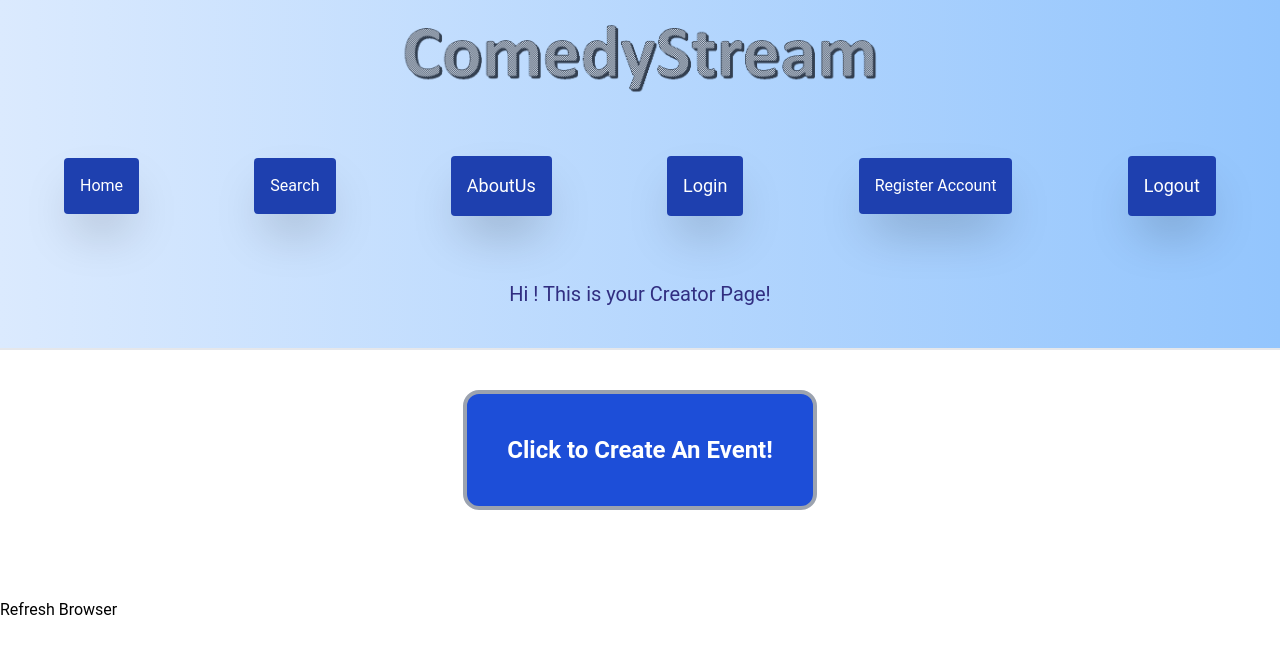
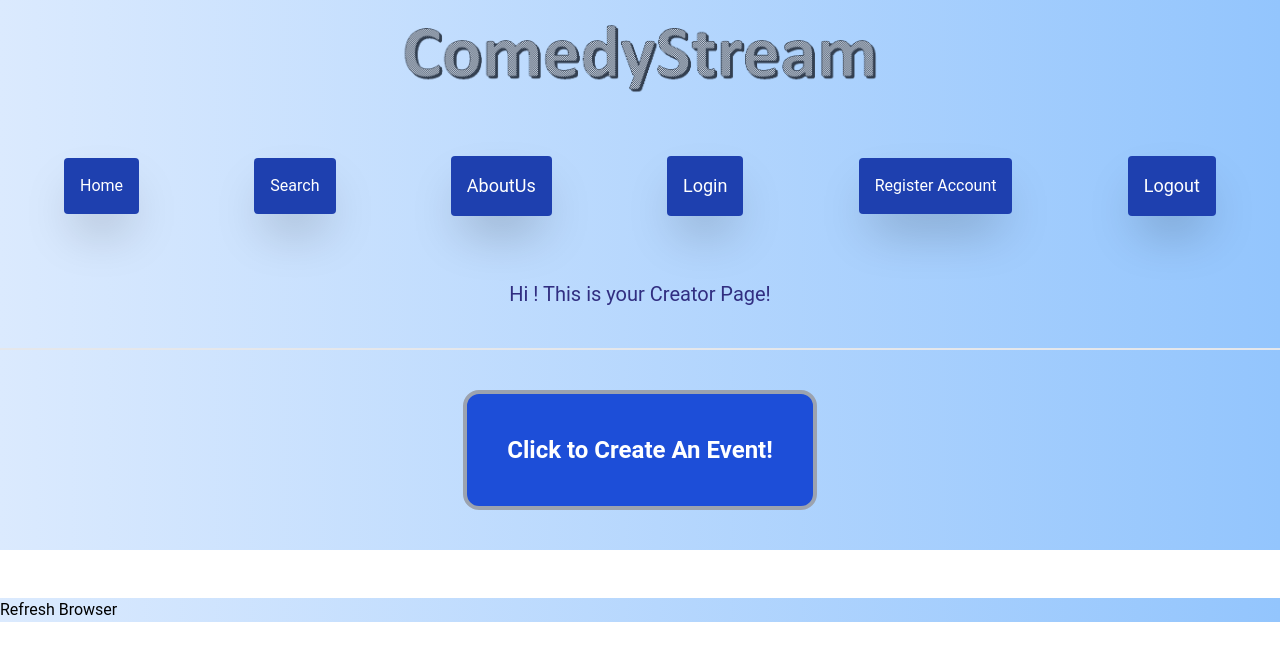
Before and after one commit to Joelstraley/Project-3-Improv-Coders, a React (Create React App) app in the folder client/: page /creatorPage in a window 1280 px wide. Shown: the top 660 px of the page. Built offline with nearby package versions, Linux system fonts and the light colour scheme; no server answers.

Commit message:
changed css

```diff
--- a/client/src/pages/CreatorPage/index.js
+++ b/client/src/pages/CreatorPage/index.js
@@ -40,12 +40,14 @@ export default class CreatorPage extends Component {
             <div>
                 <NavBar />
                 <h1 className="flex justify-center bg-gradient-to-r from-blue-100 to-blue-300 p-10 border-b-2 text-indigo-900 text-xl"> Hi {this.state.user ? this.state.user.email : null} ! This is your Creator Page!</h1>
-                <div className="flex justify-center"><button className="flex justify-center bg-blue-700 m-10 text-white text-2xl font-bold p-10 rounded-2xl border-4 border-solid border-gray-400 hover:bg-blue-300 hover:text-black hover:opacity-90 transition duration-500" onClick={this.toggleForm}>Click to Create An Event!</button></div>
+                <div className="flex justify-center bg-gradient-to-r from-blue-100 to-blue-300"><button className="flex justify-center bg-blue-700 m-10 text-white text-2xl font-bold p-10 rounded-2xl border-4 border-solid border-gray-400 hover:bg-blue-300 hover:text-black hover:opacity-90 transition duration-500" onClick={this.toggleForm}>Click to Create An Event!</button></div>
                 {this.state.displayForm ? <FormComponent /> : ""}
-                {this.state.displayForm ? <button className="flex justify-center py-4 px-4 bg-blue-800 hover:bg-blue-500 text-white rounded mx-10 border-solid border-1 focus:outline-none focus:ring-2 focus:ring-purple-600 focus:ring-opacity-50 hover:shadow-inner shadow-2xl" onClick={this.toggleForm}>Hide Form!</button> : ""}
+                <div className="bg-gradient-to-r from-blue-100 to-blue-300">
+                    {this.state.displayForm ? <button className="flex justify-center py-4 px-4 bg-blue-800 hover:bg-blue-500 text-white rounded mx-10 border-solid border-1 focus:outline-none focus:ring-2 focus:ring-purple-600 focus:ring-opacity-50 hover:shadow-inner shadow-2xl" onClick={this.toggleForm}>Hide Form!</button> : ""}</div>
                 <br />
                 <br />
-                {this.state.user ? <MemberPageComponent userShows={this.state.userShows} /> : <h1>Refresh Browser</h1>}
+                <div className="bg-gradient-to-r from-blue-100 to-blue-300">
+                    {this.state.user ? <MemberPageComponent userShows={this.state.userShows} /> : <h1>Refresh Browser</h1>} </div>
 
             </div>
         )
```
